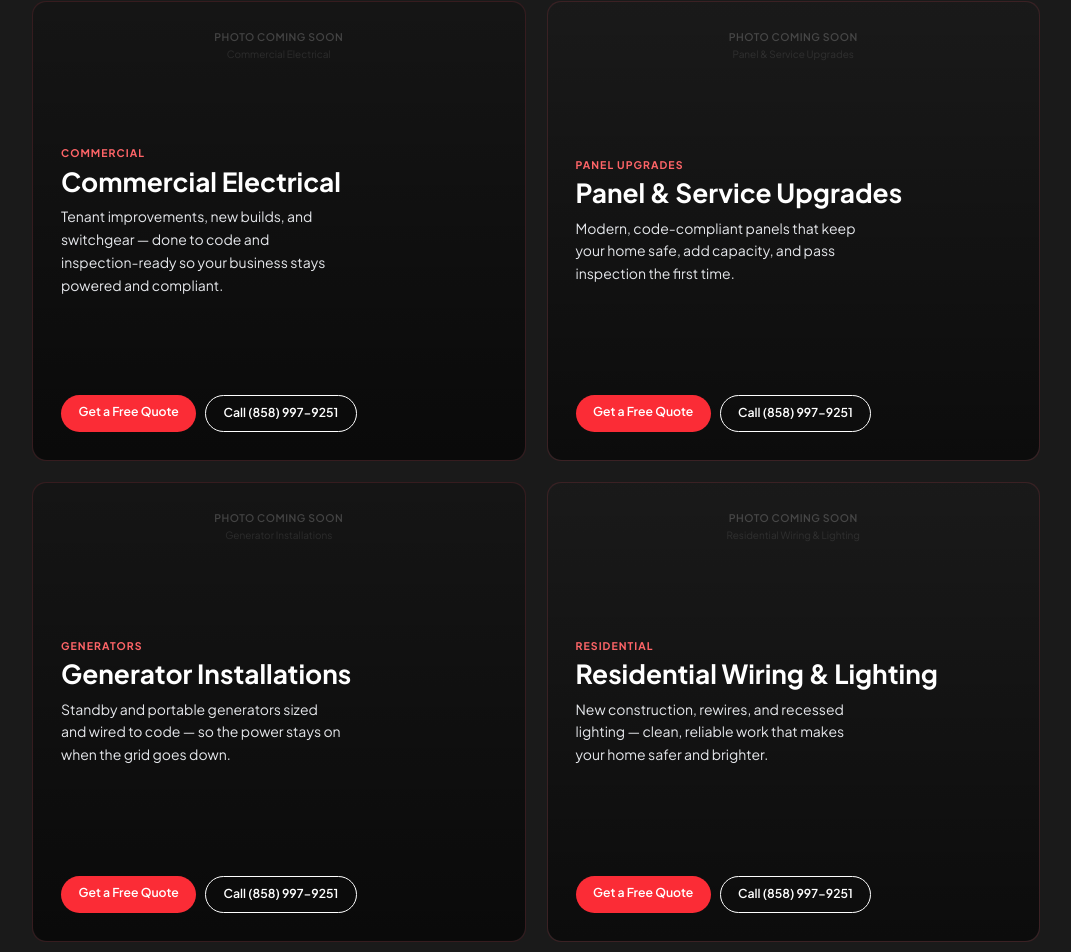
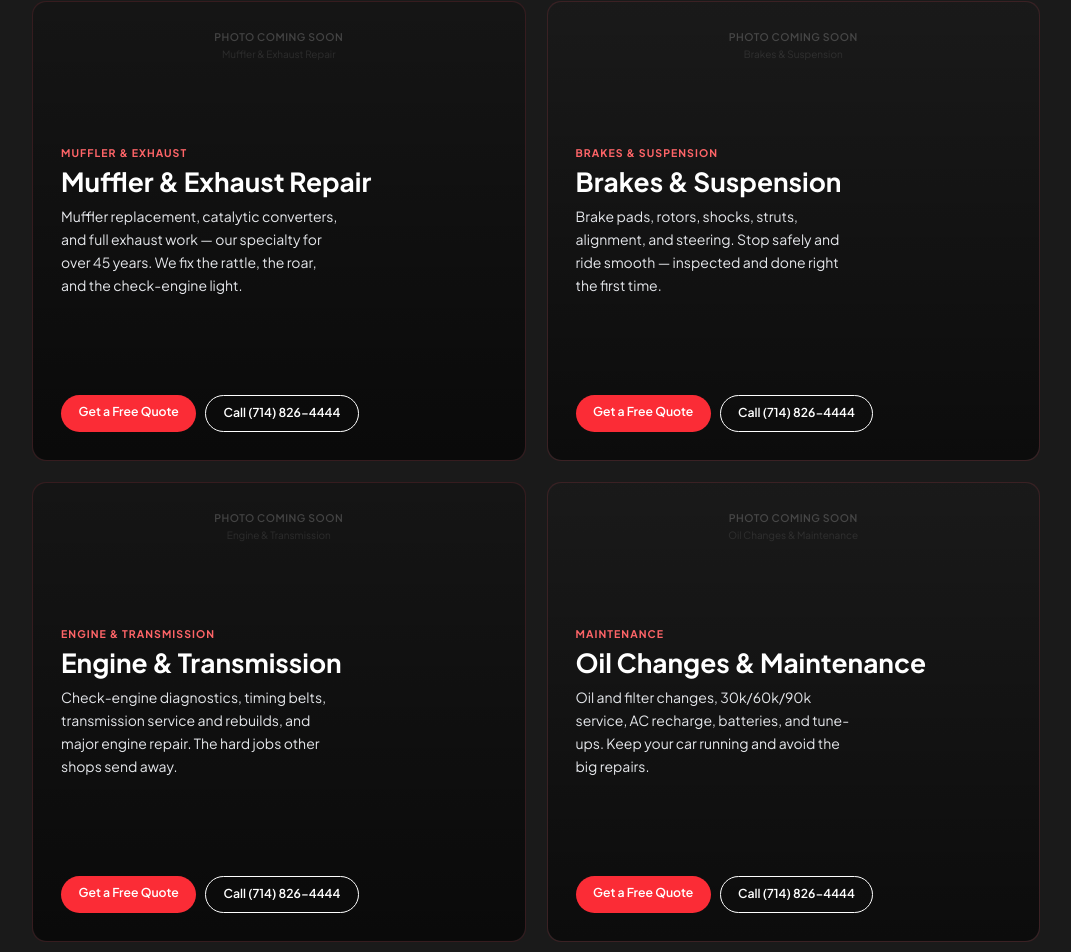
Before and after one commit to sergiio01024-lgtm/anaheim-auto-repair, a React (Vite) app: page / in a window 1280 px wide. Shown: the part 1737-2689 px from the top of the page, without its empty margins (104-1175 px from the left). Built offline with nearby package versions, Linux system fonts and the light colour scheme.

Commit message:
Phase 3: services rewrite + phone sweep

```diff
--- a/src/components/ContactSection.tsx
+++ b/src/components/ContactSection.tsx
@@ -67,7 +67,7 @@ export function ContactSection() {
       <ScrollReveal>
         <div className="mx-auto max-w-2xl text-center">
           <h2 className="text-4xl font-semibold tracking-tight text-gray-900 dark:text-white sm:text-5xl">Get a Free Quote</h2>
-          <p className="mt-2 text-lg text-gray-600 dark:text-gray-400">Fill out the form and we'll get back to you to schedule. For emergencies, call (858) 997-9251.</p>
+          <p className="mt-2 text-lg text-gray-600 dark:text-gray-400">Fill out the form and we'll get back to you to schedule. For emergencies, call (714) 826-4444.</p>
           <p className="mt-2 text-sm text-gray-500">Mon–Sat: Open 24 Hours · Sun: Closed</p>
         </div>
 
@@ -136,7 +136,7 @@ export function ContactSection() {
                 </div>
               </div>
             </div>
-            {status === "error" && <p className="mt-4 text-red-400 text-sm">Something went wrong. Please call us at (858) 997-9251.</p>}
+            {status === "error" && <p className="mt-4 text-red-400 text-sm">Something went wrong. Please call us at (714) 826-4444.</p>}
             <div className="mt-10">
               <button type="submit" disabled={status === "loading"}
                 className="block w-full rounded-md bg-red-500 px-3.5 py-2.5 text-center text-sm font-semibold text-white hover:bg-red-400 transition-all duration-200 ease-in-out hover:scale-105 active:scale-95 focus-visible:outline-2 focus-visible:outline-offset-2 focus-visible:outline-red-500 disabled:opacity-50">
--- a/src/components/EmergencyBanner.tsx
+++ b/src/components/EmergencyBanner.tsx
@@ -17,11 +17,11 @@ export function EmergencyBanner({ isOpen, setIsOpen }: EmergencyBannerProps) {
 
   return (
     <a
-      href="tel:8589979251"
+      href="tel:7148264444"
       className="fixed bottom-16 left-0 right-0 z-50 bg-red-500 hover:bg-red-400 text-white font-bold text-center py-3 text-sm md:fixed md:top-0 md:bottom-auto md:py-2.5 block transition-colors duration-300"
     >
       <span className="flex items-center justify-center gap-1.5 px-8">
-        ⚡ Electrical Emergency? Call Now: (858) 997-9251
+        ⚡ Electrical Emergency? Call Now: (714) 826-4444
       </span>
       <button
         onClick={handleClose}
--- a/src/components/Footer.tsx
+++ b/src/components/Footer.tsx
@@ -31,7 +31,7 @@ export function Footer() {
             </div>
             <p className="text-sm text-gray-700 dark:text-gray-400 mb-4">Licensed C-10 electrical contractor serving all of San Diego County since 2018.</p>
             <div className="space-y-2 text-sm text-gray-700 dark:text-gray-400">
-              <p><a href="tel:8589979251" className="hover:text-gray-900 dark:hover:text-white transition-colors">(858) 997-9251</a></p>
+              <p><a href="tel:7148264444" className="hover:text-gray-900 dark:hover:text-white transition-colors">(714) 826-4444</a></p>
               <p>San Diego, CA</p>
               <p>CA C-10 License #1072569</p>
               <p className="mt-3 text-sm font-semibold text-gray-900 dark:text-white">Hours</p>
--- a/src/components/MobileCallBar.tsx
+++ b/src/components/MobileCallBar.tsx
@@ -2,7 +2,7 @@ export function MobileCallBar() {
   return (
     <div className="fixed bottom-0 left-0 right-0 z-50 md:hidden border-t border-white/10 bg-gray-900">
       <div className="flex h-16">
-        <a href="tel:8589979251" className="flex flex-1 items-center justify-center gap-2 text-white font-semibold text-sm border-r border-white/10 hover:bg-white/5 transition-all duration-200 ease-in-out hover:scale-105 active:scale-95">
+        <a href="tel:7148264444" className="flex flex-1 items-center justify-center gap-2 text-white font-semibold text-sm border-r border-white/10 hover:bg-white/5 transition-all duration-200 ease-in-out hover:scale-105 active:scale-95">
           <svg className="size-5 text-red-400" viewBox="0 0 24 24" fill="none" stroke="currentColor" strokeWidth="1.5">
             <path d="M2.25 6.75c0 8.284 6.716 15 15 15h2.25a2.25 2.25 0 0 0 2.25-2.25v-1.372c0-.516-.351-.966-.852-1.091l-4.423-1.106c-.44-.11-.902.055-1.173.417l-.97 1.293c-.282.376-.769.542-1.21.38a12.035 12.035 0 0 1-7.143-7.143c-.162-.441.004-.928.38-1.21l1.293-.97c.363-.271.527-.734.417-1.173L6.963 3.102a1.125 1.125 0 0 0-1.091-.852H4.5A2.25 2.25 0 0 0 2.25 4.5v2.25Z" strokeLinecap="round" strokeLinejoin="round" />
           </svg>
--- a/src/components/ServicePanels.tsx
+++ b/src/components/ServicePanels.tsx
@@ -3,37 +3,37 @@ import { ScrollReveal } from "./ScrollReveal";
 
 const cardsData = [
   {
-    eyebrow: "COMMERCIAL",
-    title: "Commercial Electrical",
-    subtitle: "Tenant improvements, new builds, and switchgear — done to code and inspection-ready so your business stays powered and compliant.",
-    photo: "/photos/commercial-switchgear-panel.webp",
+    eyebrow: "MUFFLER & EXHAUST",
+    title: "Muffler & Exhaust Repair",
+    subtitle: "Muffler replacement, catalytic converters, and full exhaust work — our specialty for over 45 years. We fix the rattle, the roar, and the check-engine light.",
+    photo: "/photos/placeholder.jpg",
   },
   {
-    eyebrow: "PANEL UPGRADES",
-    title: "Panel & Service Upgrades",
-    subtitle: "Modern, code-compliant panels that keep your home safe, add capacity, and pass inspection the first time.",
-    photo: "/photos/residential-panel-upgrade-exterior.webp",
+    eyebrow: "BRAKES & SUSPENSION",
+    title: "Brakes & Suspension",
+    subtitle: "Brake pads, rotors, shocks, struts, alignment, and steering. Stop safely and ride smooth — inspected and done right the first time.",
+    photo: "/photos/placeholder.jpg",
   },
   {
-    eyebrow: "GENERATORS",
-    title: "Generator Installations",
-    subtitle: "Standby and portable generators sized and wired to code — so the power stays on when the grid goes down.",
-    photo: "/photos/commercial-generac-generator-install.webp",
+    eyebrow: "ENGINE & TRANSMISSION",
+    title: "Engine & Transmission",
+    subtitle: "Check-engine diagnostics, timing belts, transmission service and rebuilds, and major engine repair. The hard jobs other shops send away.",
+    photo: "/photos/placeholder.jpg",
   },
   {
-    eyebrow: "RESIDENTIAL",
-    title: "Residential Wiring & Lighting",
-    subtitle: "New construction, rewires, and recessed lighting — clean, reliable work that makes your home safer and brighter.",
-    photo: "/photos/residential-kitchen-recessed-lighting.webp",
+    eyebrow: "MAINTENANCE",
+    title: "Oil Changes & Maintenance",
+    subtitle: "Oil and filter changes, 30k/60k/90k service, AC recharge, batteries, and tune-ups. Keep your car running and avoid the big repairs.",
+    photo: "/photos/placeholder.jpg",
   },
 ];
 
 const alsoOffered = [
-  "EV Charger Installation",
-  "Lighting Installation",
-  "Outlet & Switch Repair",
-  "Emergency Repairs",
-  "Temporary Power Connections",
+  "AC & Heating Repair",
+  "Alignment",
+  "Tires & Rotation",
+  "Check Engine Diagnostics",
+  "Smog Check Prep",
 ];
 
 export function ServicePanels() {
@@ -51,7 +51,7 @@ export function ServicePanels() {
             Our Services
           </span>
           <h2 className="text-4xl sm:text-5xl font-bold tracking-tight text-gray-900 dark:text-white">
-            Comprehensive Electrical Solutions
+            Complete Auto & Muffler Service
           </h2>
         </div>
 
@@ -92,10 +92,10 @@ export function ServicePanels() {
                   Get a Free Quote
                 </a>
                 <a
-                  href="tel:+18589979251"
+                  href="tel:+17148264444"
                   className="rounded-full bg-transparent hover:bg-white hover:text-gray-900 border border-white px-5 py-2.5 text-sm font-semibold text-white transition-all duration-200 hover:scale-105 active:scale-95 text-center"
                 >
-                  Call (858) 997-9251
+                  Call (714) 826-4444
                 </a>
               </div>
             </div>
```
Also changed, not shown: src/components/FAQSection.tsx (+4 -4 lines).
